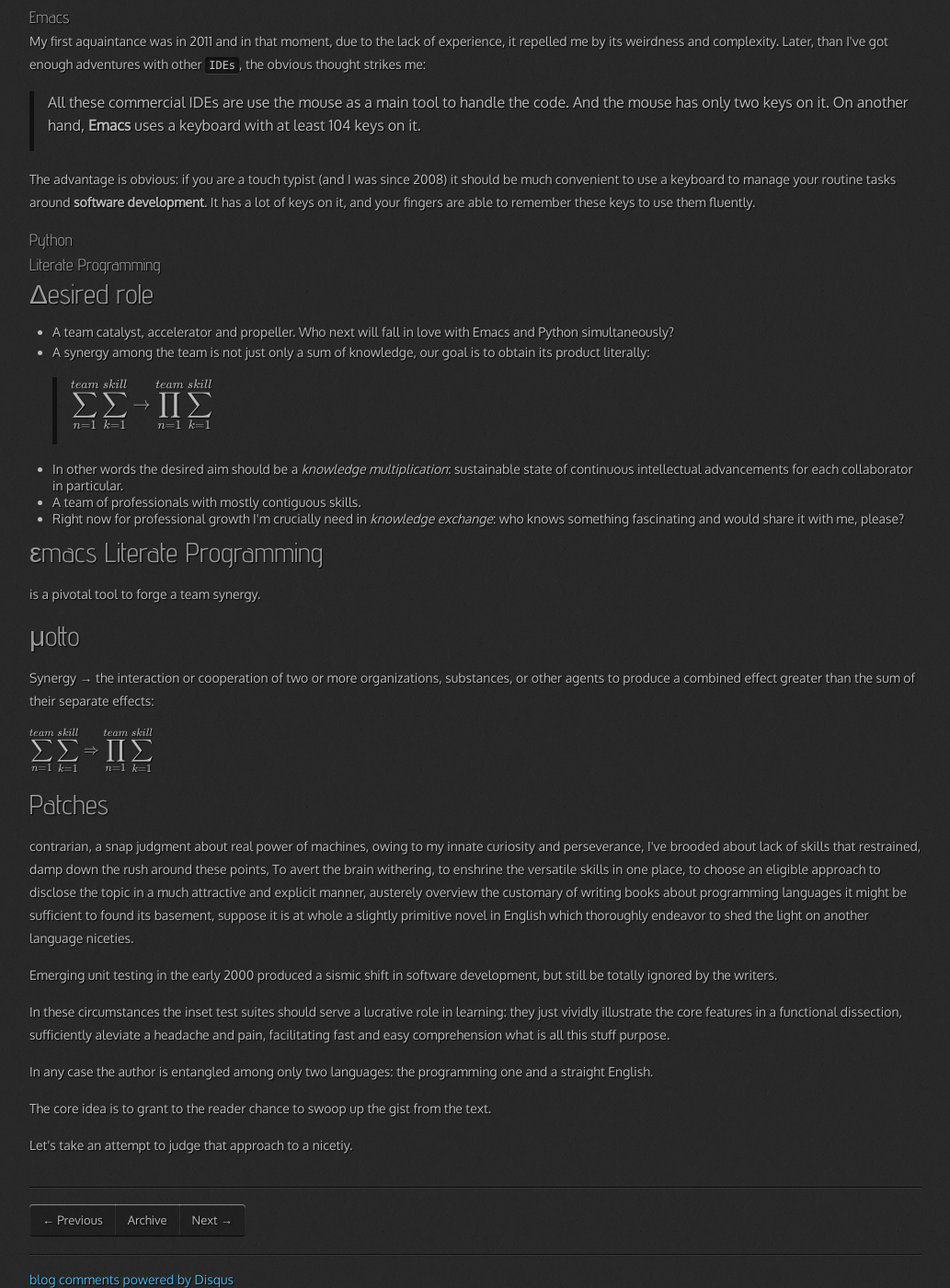
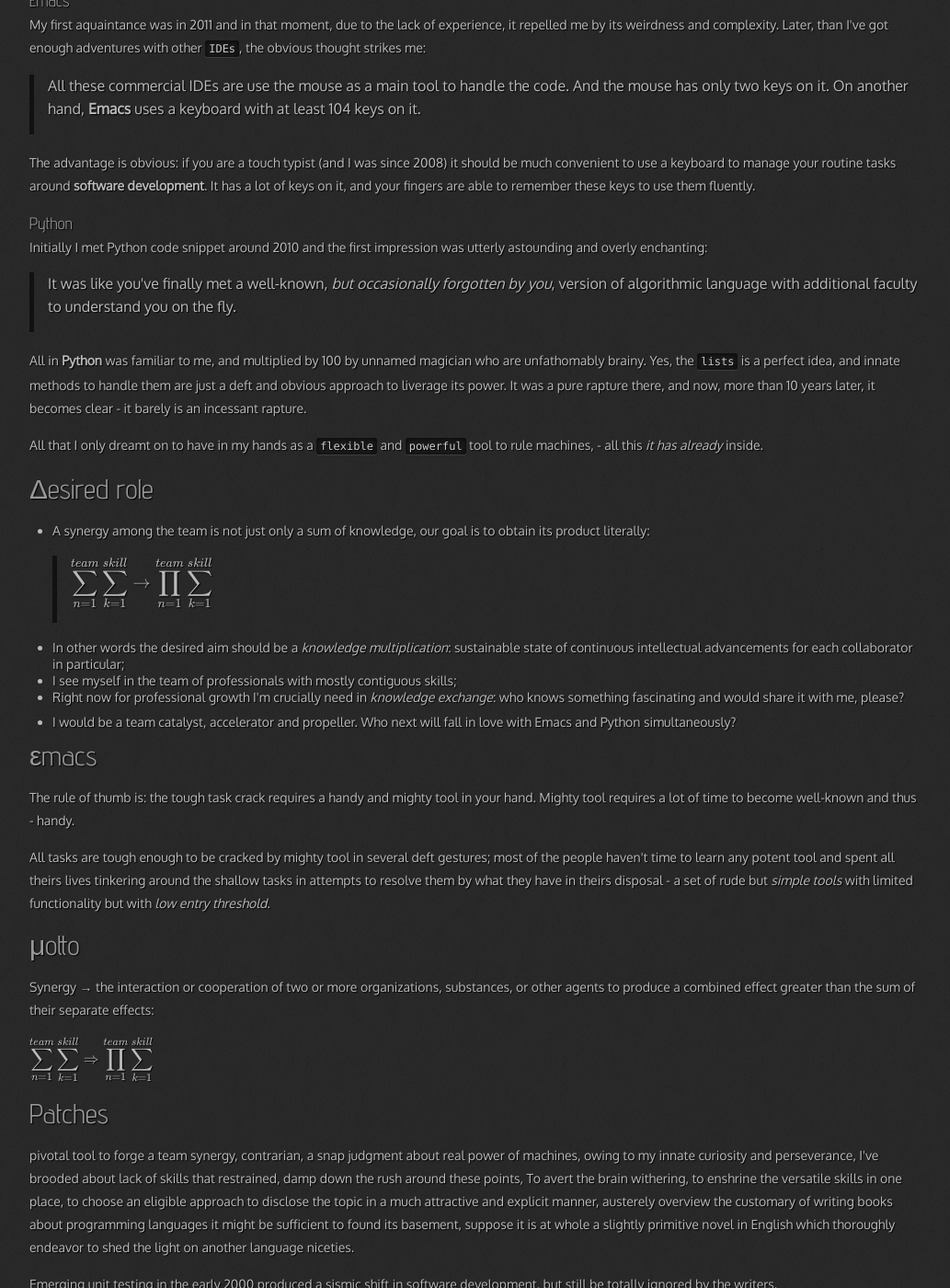
Before and after one commit to 0--key/0--key.github.io, a Jekyll site: the page built from _posts/2016-10-13-CV.html, in a window 1280 px wide and 1400 px high, scrolled down 1266 px. Shown: the whole window at 92% size, without its empty margins (23-1056 px from the left). Built offline with Jekyll 4.4.1, drawn with Linux system fonts in a browser that asks for light colours; nearby versions of some CDN libraries; formulas are drawn with MathJax 3; comment, search, counter and statistics services are not loaded; some of the changed text lies outside the part shown.

Commit message:
Another WYS test

```diff
--- a/_posts/2016-10-13-CV.html
+++ b/_posts/2016-10-13-CV.html
@@ -18,11 +18,10 @@
 <li><a href="#orge3ac107">Linux</a></li>
 <li><a href="#org37c6f6c">Emacs</a></li>
 <li><a href="#orgdece26e">Python</a></li>
-<li><a href="#orgf51af7f">Literate Programming</a></li>
 </ul>
 </li>
 <li><a href="#orga86e154">&Delta;esired role</a></li>
-<li><a href="#org57958b3">&epsilon;macs Literate Programming</a></li>
+<li><a href="#org1902dc8">&epsilon;macs</a></li>
 <li><a href="#org3cc57ce">&mu;otto</a></li>
 <li><a href="#org78461c0">Patches</a></li>
 </ul>
@@ -154,19 +153,42 @@
 
 <div id="outline-container-orgdece26e" class="outline-3">
 <h3 id="orgdece26e">Python</h3>
+<div class="outline-text-3" id="text-orgdece26e">
+<p>
+Initially I met Python code snippet around 2010 and the first
+impression was utterly astounding and overly enchanting:
+</p>
+
+<blockquote>
+<p>
+It was like you've finally met a well-known, <i>but occasionally
+forgotten by you</i>, version of algorithmic language with additional
+faculty to understand you on the fly.
+</p>
+</blockquote>
+
+<p>
+All in <b>Python</b> was familiar to me, and multiplied by 100 by unnamed
+magician who are unfathomably brainy. Yes, the <code>lists</code> is a perfect
+idea, and innate methods to handle them are just a deft and obvious
+approach to liverage its power. It was a pure rapture there, and now,
+more than 10 years later, it becomes clear - it barely is an incessant
+rapture.
+</p>
+
+<p>
+All that I only dreamt on to have in my hands as a <code>flexible</code> and
+<code>powerful</code> tool to rule machines, - all this <i>it has already</i> inside.
+</p>
+</div>
+</div>
 </div>
 
-<div id="outline-container-orgf51af7f" class="outline-3">
-<h3 id="orgf51af7f">Literate Programming</h3>
-</div>
-</div>
 
 <div id="outline-container-orga86e154" class="outline-2">
 <h2 id="orga86e154">&Delta;esired role</h2>
 <div class="outline-text-2" id="text-orga86e154">
 <ul class="org-ul">
-<li>A team catalyst, accelerator and propeller. Who next will fall in
-love with Emacs and Python simultaneously?</li>
 <li><p>
 A synergy among the team is not just only a sum of knowledge, our
 goal is to obtain its product literally:
@@ -178,29 +200,40 @@
 </blockquote></li>
 <li>In other words the desired aim should be a <i>knowledge
 multiplication</i>: sustainable state of continuous intellectual
-advancements for each collaborator in particular.</li>
-<li>A team of professionals with mostly contiguous skills.</li>
+advancements for each collaborator in particular;</li>
+<li>I see myself in the team of professionals with mostly contiguous
+skills;</li>
 <li>Right now for professional growth I'm crucially need in <i>knowledge
 exchange</i>: who knows something fascinating and would share it with
 me, please?</li>
+</ul>
+<ul class="org-ul">
+<li>I would be a team catalyst, accelerator and propeller. Who next
+will fall in love with Emacs and Python simultaneously?</li>
 </ul>
 </div>
 </div>
 
 
+<div id="outline-container-org1902dc8" class="outline-2">
+<h2 id="org1902dc8">&epsilon;macs</h2>
+<div class="outline-text-2" id="text-org1902dc8">
+<p>
+The rule of thumb is: the tough task crack requires a handy and mighty
+tool in your hand. Mighty tool requires a lot of time to become
+well-known and thus - handy.
+</p>
 
-
-<div id="outline-container-org57958b3" class="outline-2">
-<h2 id="org57958b3">&epsilon;macs Literate Programming</h2>
-<div class="outline-text-2" id="text-org57958b3">
 <p>
-is a pivotal tool to forge a team synergy.
+All tasks are tough enough to be cracked by mighty tool in several
+deft gestures; most of the people haven't time to learn any potent
+tool and spent all theirs lives tinkering around the shallow tasks in
+attempts to resolve them by what they have in theirs disposal - a set
+of rude but <i>simple tools</i> with limited functionality but with <i>low
+entry threshold</i>.
 </p>
 </div>
 </div>
-
-
-
 
 <div id="outline-container-org3cc57ce" class="outline-2">
 <h2 id="org3cc57ce">&mu;otto</h2>
@@ -218,23 +251,21 @@
 </div>
 
 
-
-
-
 <div id="outline-container-org78461c0" class="outline-2">
 <h2 id="org78461c0">Patches</h2>
 <div class="outline-text-2" id="text-org78461c0">
 <p>
-contrarian, a snap judgment about real power of machines, owing to
-my innate curiosity and perseverance, I've brooded about lack of
-skills that restrained, damp down the rush around these points, To
-avert the brain withering, to enshrine the versatile skills in one
-place, to choose an eligible approach to disclose the topic in a
-much attractive and explicit manner, austerely overview the
-customary of writing books about programming languages it might be
-sufficient to found its basement, suppose it is at whole a slightly
-primitive novel in English which thoroughly endeavor to shed the
-light on another language niceties.
+pivotal tool to forge a team synergy, contrarian, a snap judgment
+about real power of machines, owing to my innate curiosity and
+perseverance, I've brooded about lack of skills that restrained,
+damp down the rush around these points, To avert the brain
+withering, to enshrine the versatile skills in one place, to choose
+an eligible approach to disclose the topic in a much attractive and
+explicit manner, austerely overview the customary of writing books
+about programming languages it might be sufficient to found its
+basement, suppose it is at whole a slightly primitive novel in
+English which thoroughly endeavor to shed the light on another
+language niceties.
 </p>
 
 <p>
```
